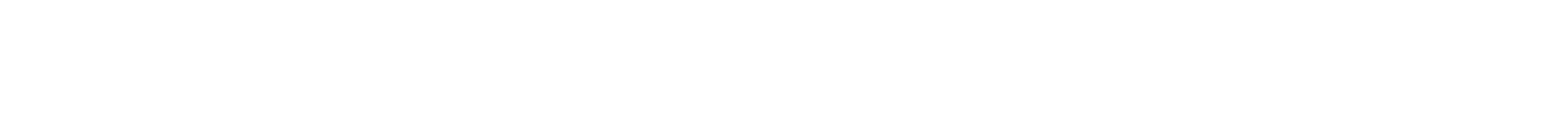
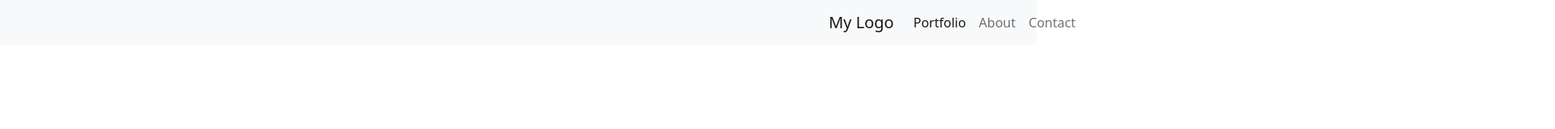
Before and after one commit to omarbabou/try-bootstrap, a website: page index.html in a window 1280 px wide. Shown: the top 160 px of the page at 81% size, 1920 px wide, since content can reach past the window. Drawn offline with nearby package versions, Linux system fonts and the light colour scheme.

Commit message:
changes in index and styles about the navbar

```diff
--- a/index.html
+++ b/index.html
@@ -8,9 +8,29 @@
 <link href="https://cdn.jsdelivr.net/npm/bootstrap@5.2.0-beta1/dist/css/bootstrap.min.css" rel="stylesheet" integrity="sha384-0evHe/X+R7YkIZDRvuzKMRqM+OrBnVFBL6DOitfPri4tjfHxaWutUpFmBp4vmVor" crossorigin="anonymous">
 <!-- JavaScript Bundle with Popper -->
 <script src="https://cdn.jsdelivr.net/npm/bootstrap@5.2.0-beta1/dist/js/bootstrap.bundle.min.js" integrity="sha384-pprn3073KE6tl6bjs2QrFaJGz5/SUsLqktiwsUTF55Jfv3qYSDhgCecCxMW52nD2" crossorigin="anonymous"></script>
+<link rel="stylesheet" href="style.css">
     <title>Try Bootstrap</title>
 </head>
 <body>
-
+    <nav class="navbar navbar-expand-lg navbar-light bg-light">
+        <div class="container-fluid">
+          <a class="navbar-brand" href="#">My Logo</a>
+          <button class="navbar-toggler" type="button" data-bs-toggle="collapse" data-bs-target="#navbarSupportedContent" aria-controls="navbarSupportedContent" aria-expanded="false" aria-label="Toggle navigation">
+            <span class="navbar-toggler-icon"></span>
+          </button>
+          <div class="collapse navbar-collapse" id="navbarSupportedContent">
+            <ul class="navbar-nav me-auto mb-2 mb-lg-0">
+              <li class="nav-item">
+                <a class="nav-link active" aria-current="page" href="#">Portfolio</a>
+              </li>
+              <li class="nav-item">
+                <a class="nav-link" href="#">About</a>
+              </li>
+              <li class="nav-item">
+                <a class="nav-link" href="#">Contact</a>
+              </li>
+          </div>
+        </div>
+      </nav>
 </body>
 </html>
--- a/style.css
+++ b/style.css
@@ -0,0 +1,21 @@
+@media (min-width: 992px){
+.navbar>.container, .navbar>.container-fluid, .navbar>.container-lg, .navbar>.container-md, .navbar>.container-sm, .navbar>.container-xl, .navbar>.container-xxl {
+    display: flex;
+    flex-wrap: inherit;
+    float: right;
+    position: relative;
+    left: 79%;
+    /* justify-content: space-between; */
+}
+.navbar-brand {
+  text-decoration: none;
+  white-space: nowrap;
+}
+}
+
+.navbar>.container, .navbar>.container-fluid, .navbar>.container-lg, .navbar>.container-md, .navbar>.container-sm, .navbar>.container-xl, .navbar>.container-xxl {
+    display: flex;
+    flex-wrap: inherit;
+    align-items: center;
+    justify-content: space-between;
+}
```
